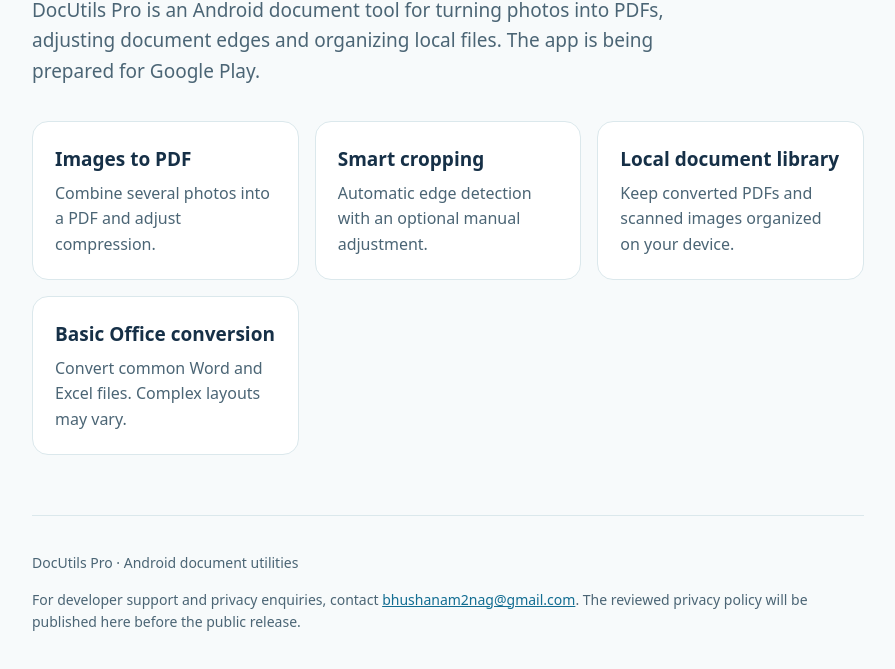
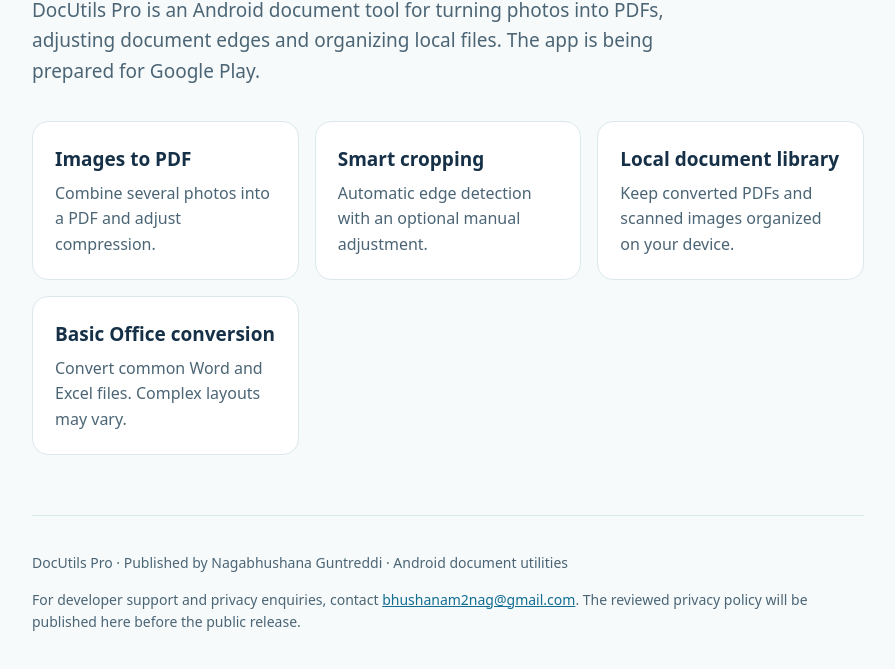
Before and after one commit to Nagabhushanam-g/docutils-pro, a plain HTML site: page release-site/public/index.html in a window 1280 px wide. Shown: the part 337-1006 px from the top of the page, without its empty margins (192-1087 px from the left). Drawn offline with Linux system fonts and the light colour scheme.

Commit message:
Set confirmed legal publisher name for DocUtils Pro

```diff
--- a/release-site/public/index.html
+++ b/release-site/public/index.html
@@ -39,7 +39,7 @@
       </section>
     </main>
     <footer>
-      <p>DocUtils Pro · Android document utilities</p>
+      <p>DocUtils Pro · Published by Nagabhushana Guntreddi · Android document utilities</p>
       <p>For developer support and privacy enquiries, contact <a href="mailto:bhushanam2nag@gmail.com">bhushanam2nag@gmail.com</a>. The reviewed privacy policy will be published here before the public release.</p>
     </footer>
   </div>
```
